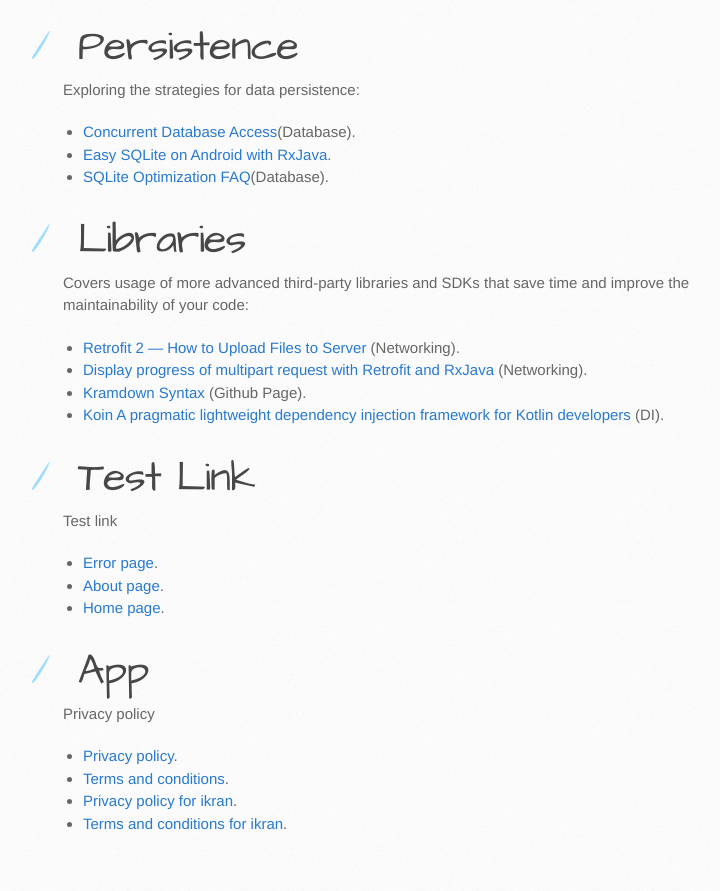
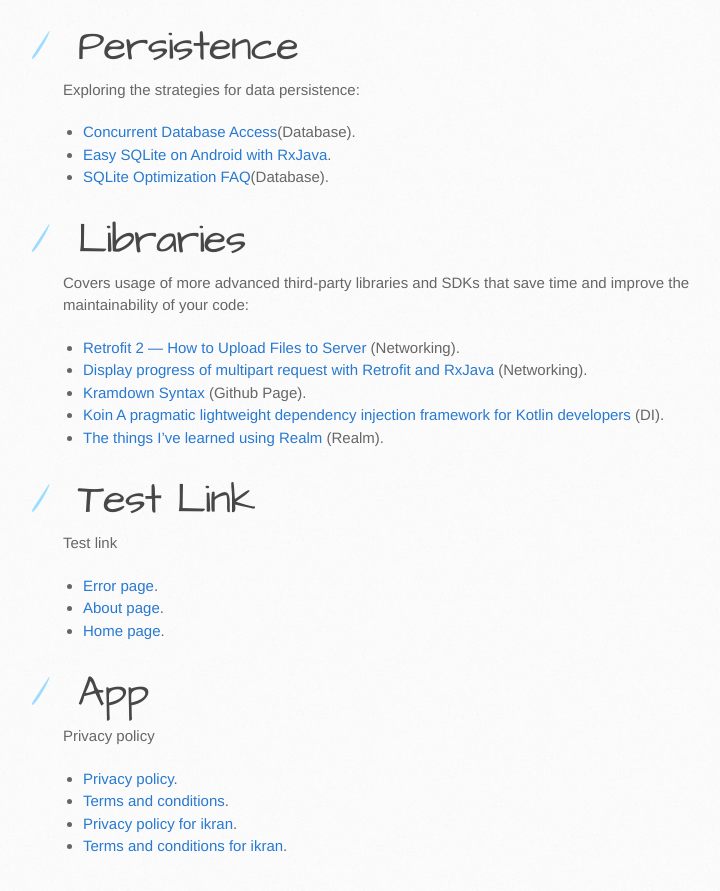
Before and after one commit to maobui/bui.github.io, a Jekyll site: the page built from index.md, in a window 1280 px wide and 900 px high, scrolled down 837 px. Shown: the top 891 px of the window, without its empty margins (107-827 px from the left). Built offline with Jekyll 4.4.1, drawn with Linux system fonts in a browser that asks for light colours; our own code applies the rules of GitHub Pages for plain Markdown files.

Commit message:
- realm db.

```diff
--- a/index.md
+++ b/index.md
@@ -42,6 +42,7 @@ Covers usage of more advanced third-party libraries and SDKs that save time and
 *   [Display progress of multipart request with Retrofit and RxJava](https://medium.com/@PaulinaSadowska/display-progress-of-multipart-request-with-retrofit-and-rxjava-23a4a779e6ba){:target="_blank"} (Networking).
 *   [Kramdown Syntax](https://kramdown.gettalong.org/syntax.html#links-and-images){:target="_blank"} (Github Page).
 *   [Koin A pragmatic lightweight dependency injection framework for Kotlin developers](https://insert-koin.io/){:target="_blank"} (DI).
+*   [The things I’ve learned using Realm](https://blog.usejournal.com/the-things-ive-learned-using-realm-48ce774f5fbb){:target="_blank"} (Realm).
 
 # [](#header-5) Test Link
 
```
